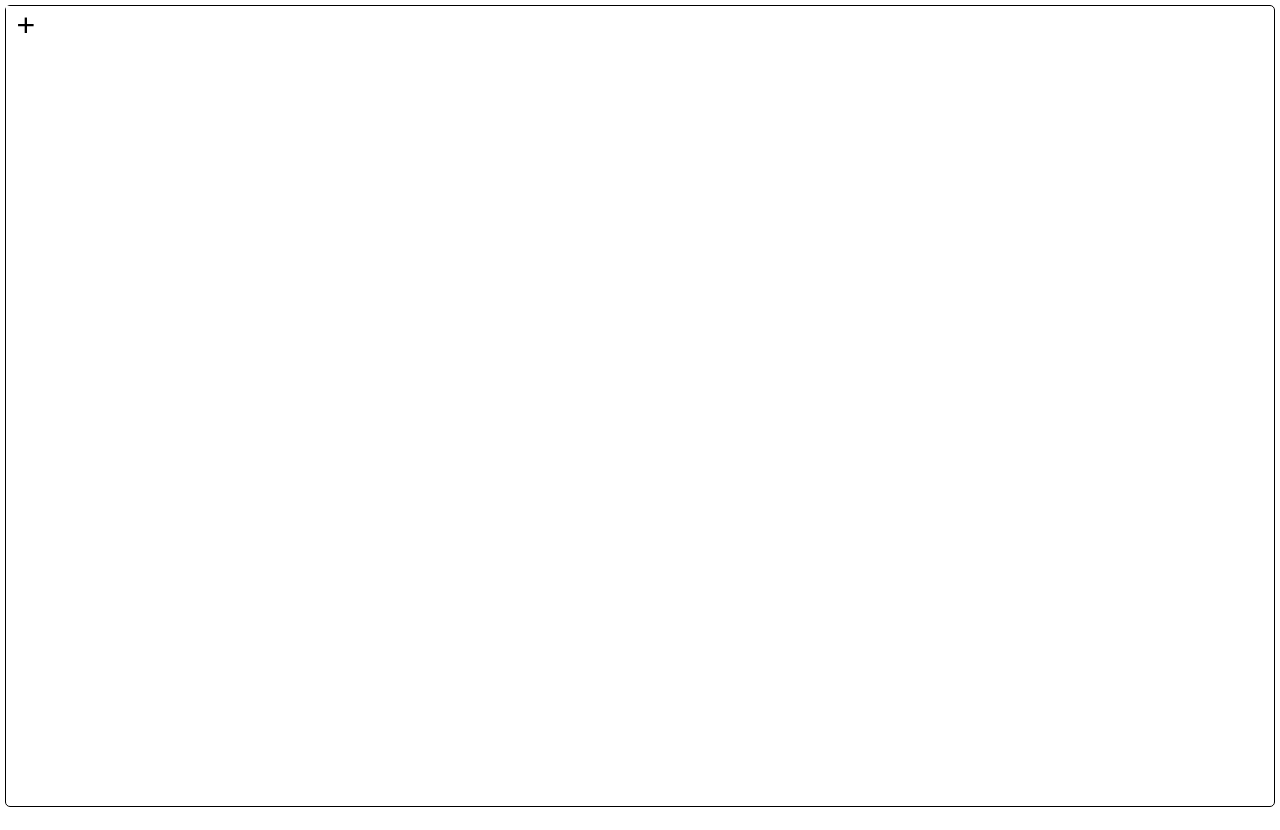
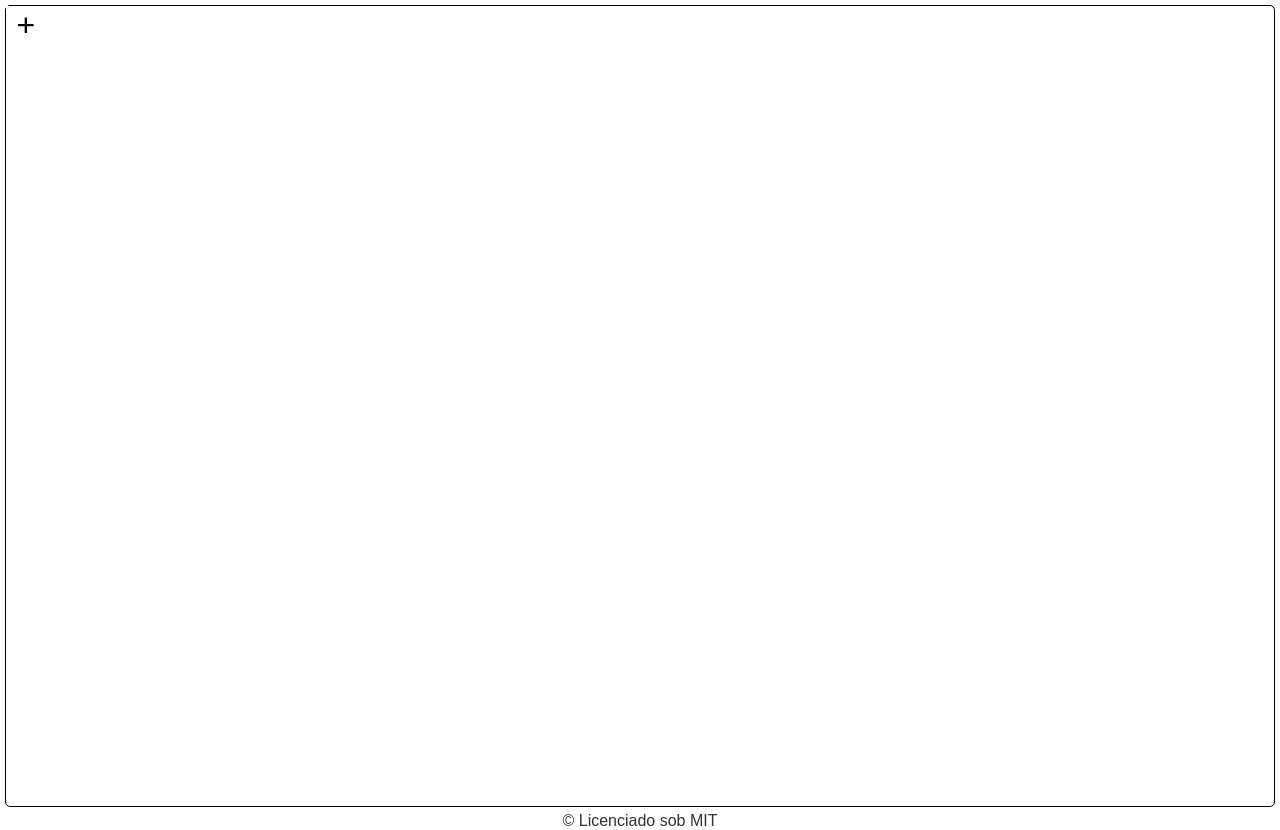
Before and after one commit to DaniloSilva-Dev/Projetos_Estagio, a website built with Vite: page reddit_client_v2/index.html in a window 1280 px wide. Built offline with nearby package versions, Linux system fonts and the light colour scheme.

Commit message:
feat(SAR-2061): adicionado footer

```diff
--- a/reddit_client_v2/index.html
+++ b/reddit_client_v2/index.html
@@ -27,6 +27,7 @@
           </div>
       </main>
     </div>
+    <footer>&copy; Licenciado sob MIT</footer>
     <script src="./src/scripts/script.js"></script>
   </body>
 </html>
--- a/reddit_client_v2/src/styles/style.css
+++ b/reddit_client_v2/src/styles/style.css
@@ -191,3 +191,8 @@ li {
   margin: 0.3rem 0;
   padding: 0.3rem;
 }
+footer {
+  text-align: center;
+  display: block;
+  font-size: 1rem;
+}
```
